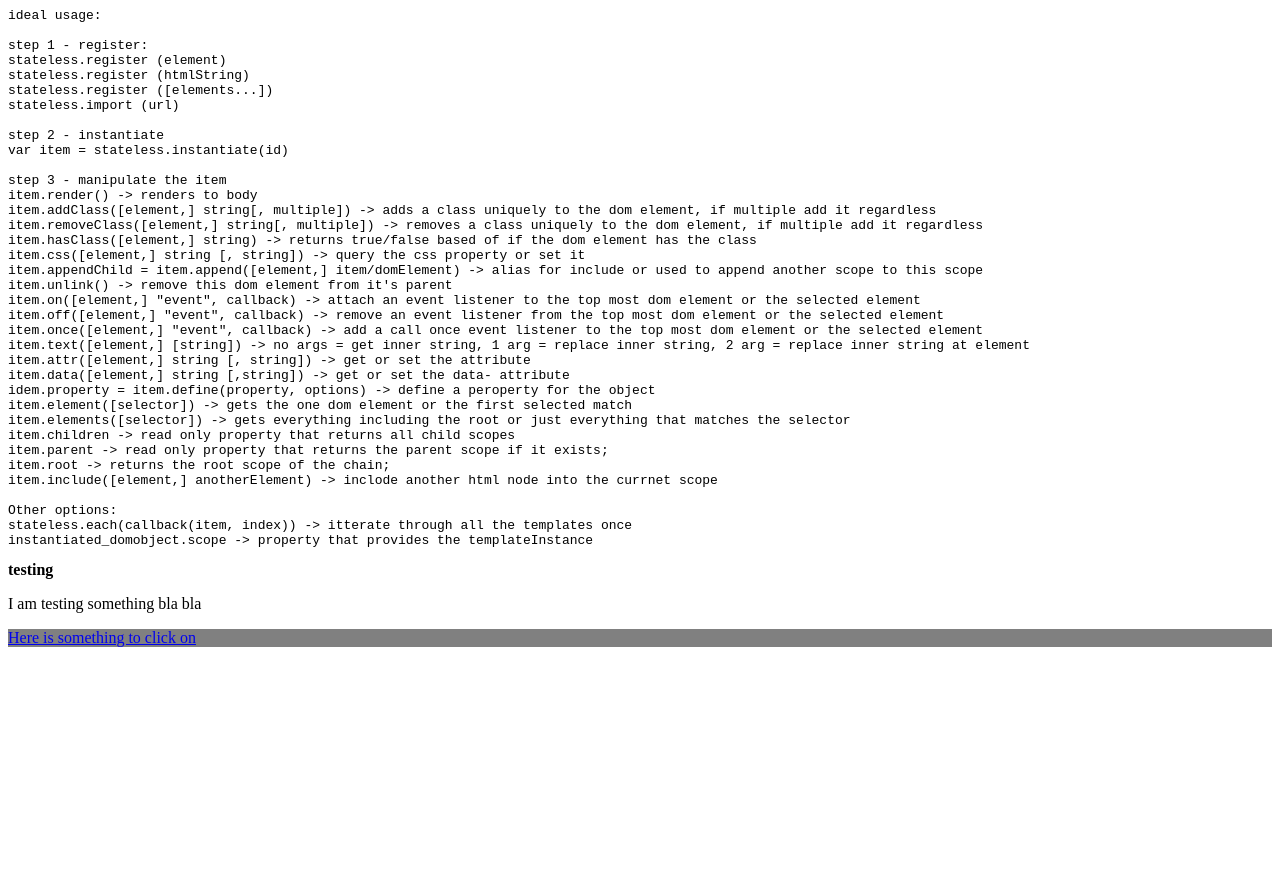
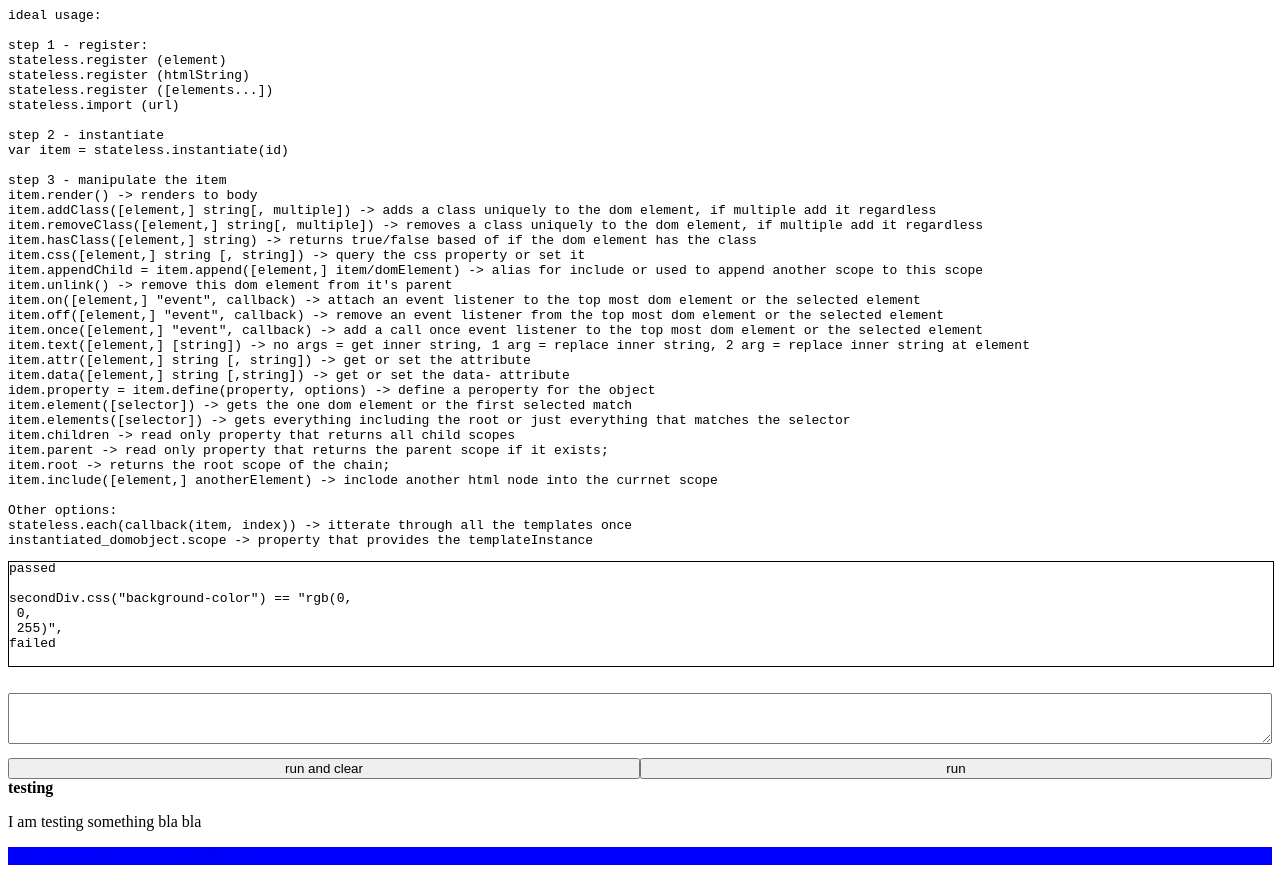
Before and after one commit to muggy8/stateless, a plain HTML site: page test.html in a window 1280 px wide. Before the commit the page ends 800 px from the top, so only its background shows below. Drawn offline with Linux system fonts and the light colour scheme.

Commit message:
corrected path

```diff
--- a/test.html
+++ b/test.html
@@ -1,6 +1,6 @@
 <html>
 	<head>
-		<script src="templater.js"></script>
+		<script src="stateless.js"></script>
 		<meta name="viewport" content="width=device-width, initial-scale=1">
 		<style>
 			.test2-div{
```
